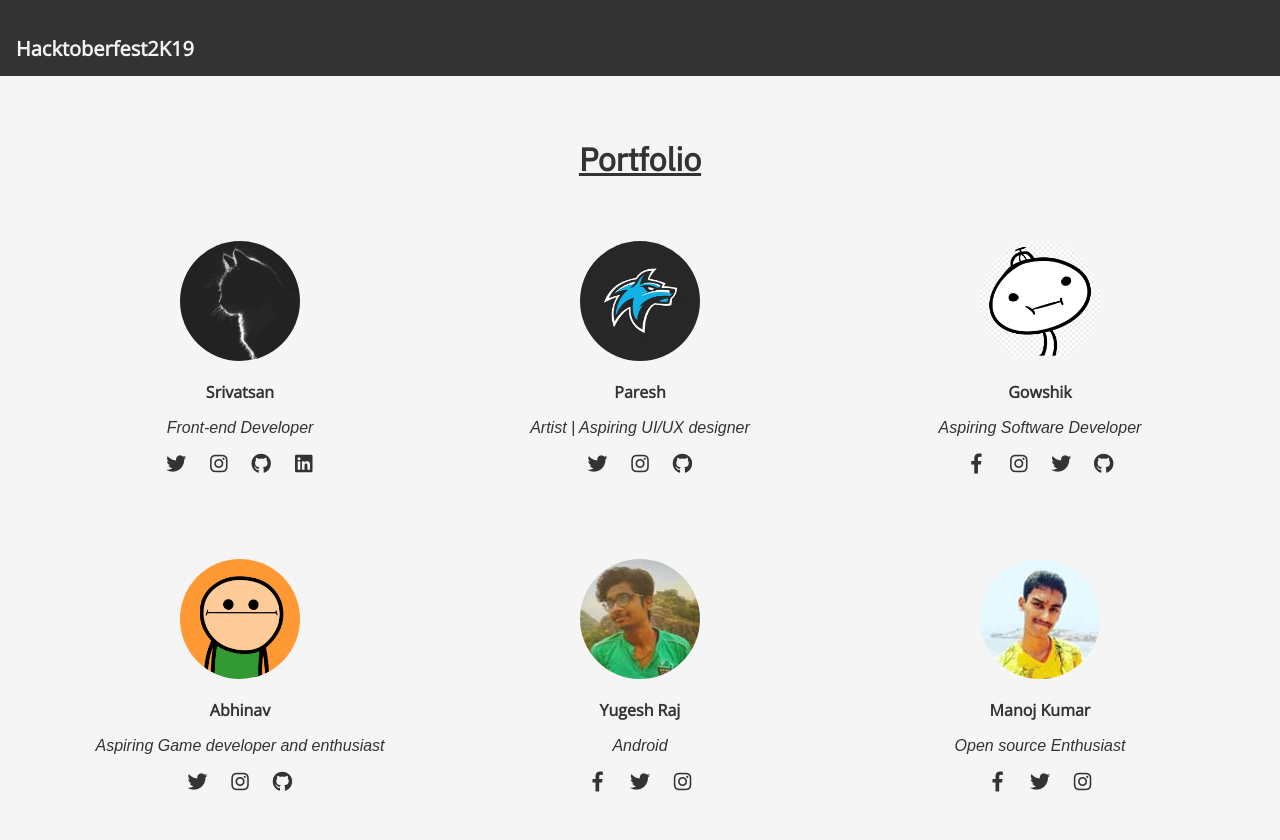
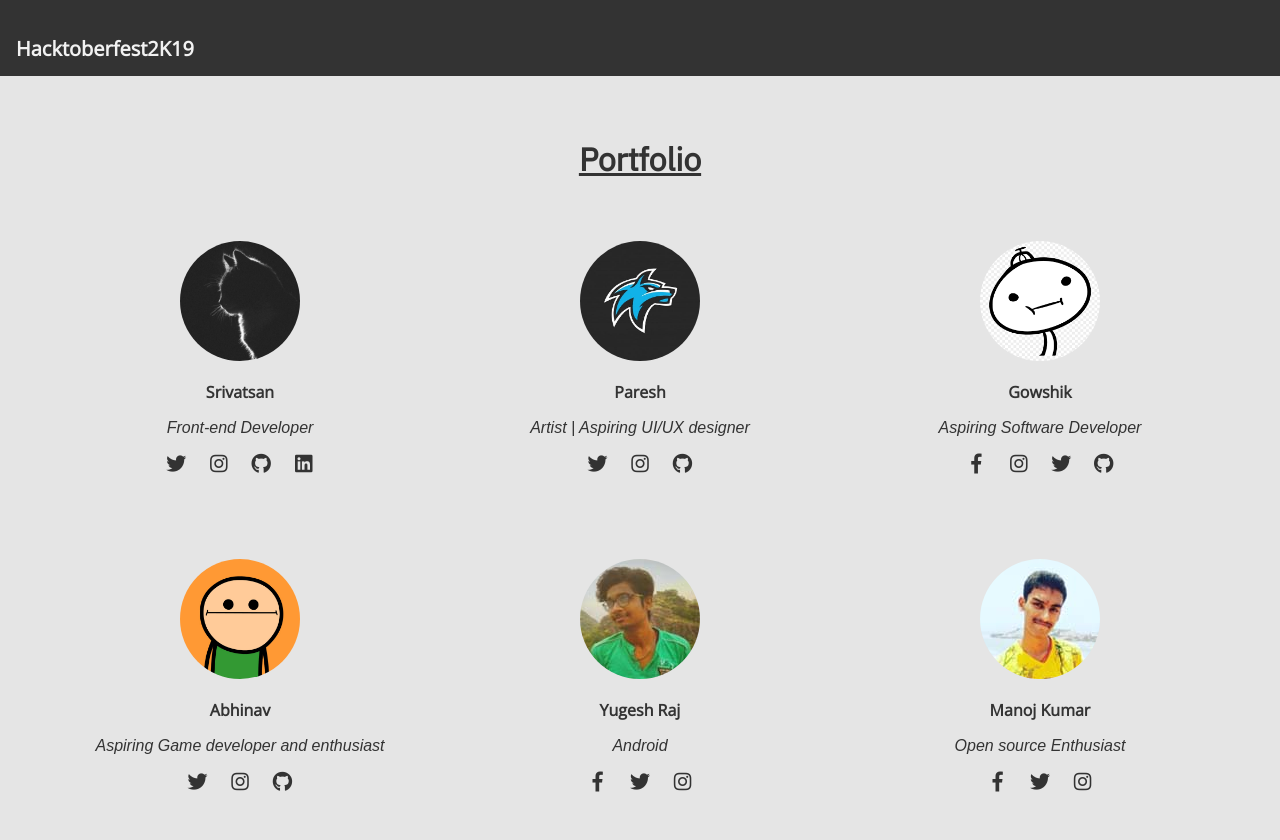
Before and after one commit to foss-amritagiri/Hacktoberfest_meetup, a plain HTML site: page index.html in a window 1280 px wide. Shown: the top 840 px of the page. Drawn offline with nearby package versions, Linux system fonts and the light colour scheme; a script that the page names is missing.

Commit message:
Bg change

```diff
--- a/index_css.css
+++ b/index_css.css
@@ -2,7 +2,7 @@ body {
   margin: 0;
   height: 100%;
   font-family:sans-serif;
-  background-color: #f5f5f5;
+  background-color: #e5e5e5;
 }
 
 .topnav {
```
